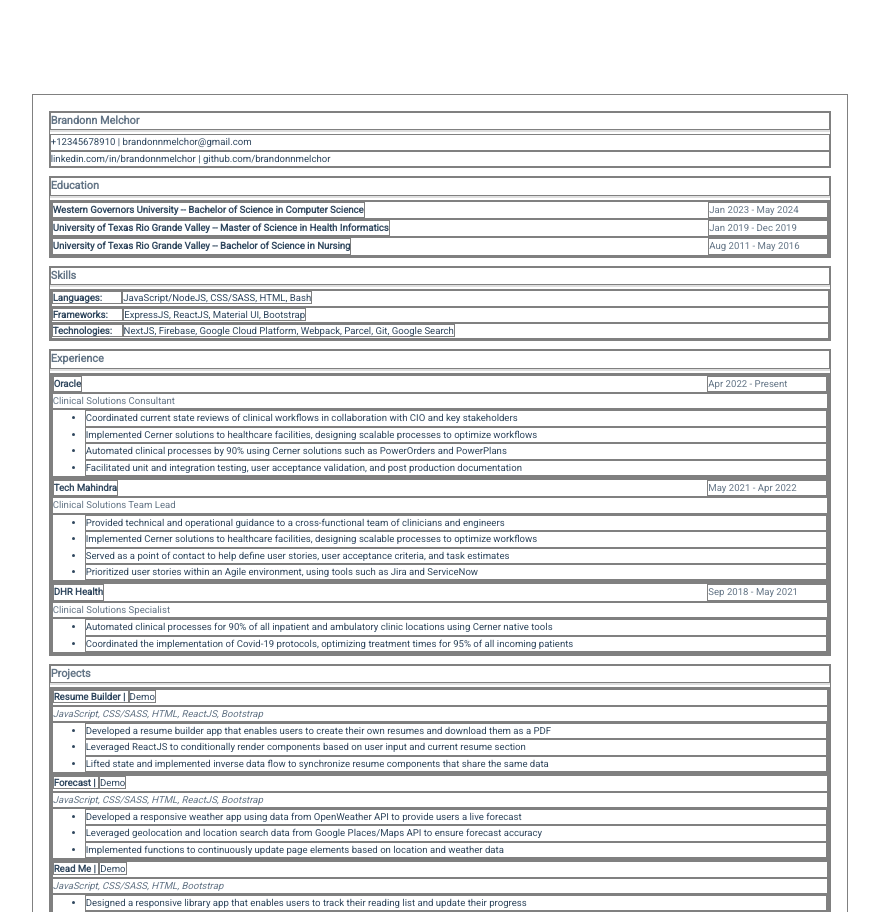
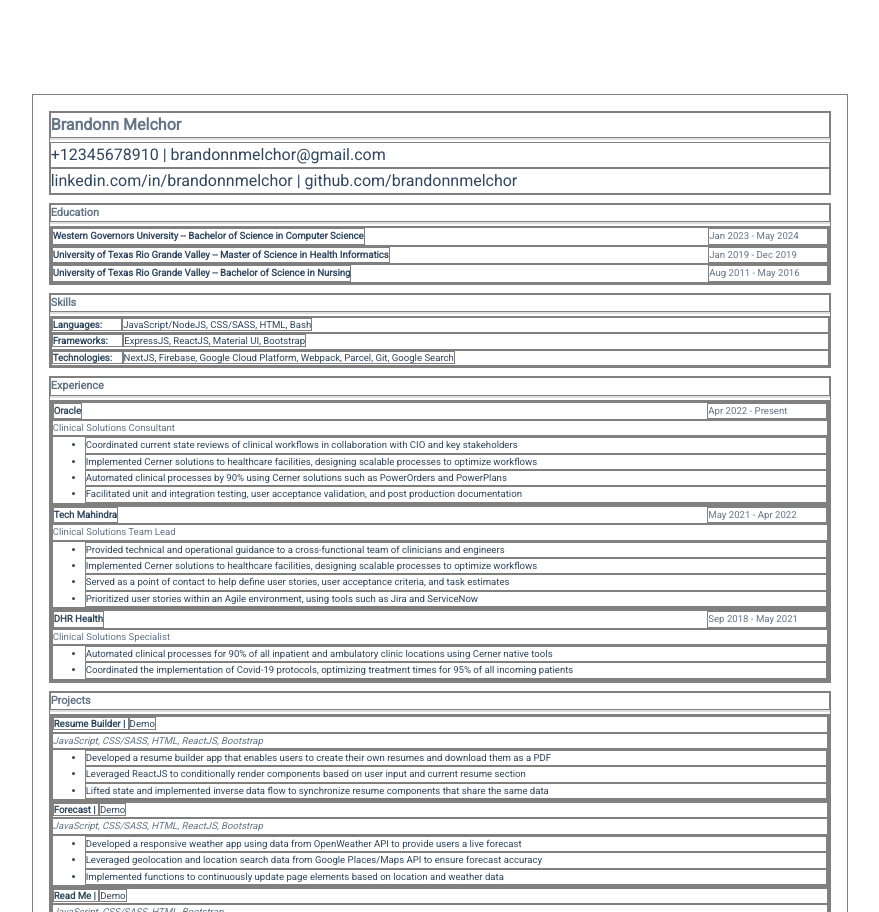
Before and after one commit to brandonnmelchor/resume-builder, a React (Create React App) app: page / in a window 1280 px wide. Shown: the part 861-1773 px from the top of the page, without its empty margins (200-1079 px from the left). Built offline with nearby package versions, Linux system fonts and the light colour scheme.

Commit message:
add pdf styles to personal section

```diff
--- a/src/components/pdf_components/PersonalPDF.js
+++ b/src/components/pdf_components/PersonalPDF.js
@@ -7,14 +7,14 @@ export default class PersonalResume extends React.Component {
 
     return (
       <div className="w-100 mb-2">
-        <div className="section-header fw-bold gray">
+        <div className="pdf-header fw-bold gray">
           {firstName} {lastName}
         </div>
         <hr />
-        <div className="section-content">
+        <div className="pdf-content">
           {phone} | {email}
         </div>
-        <div className="section-content">
+        <div className="pdf-content">
           {linkedin} | {github}
         </div>
       </div>
```
